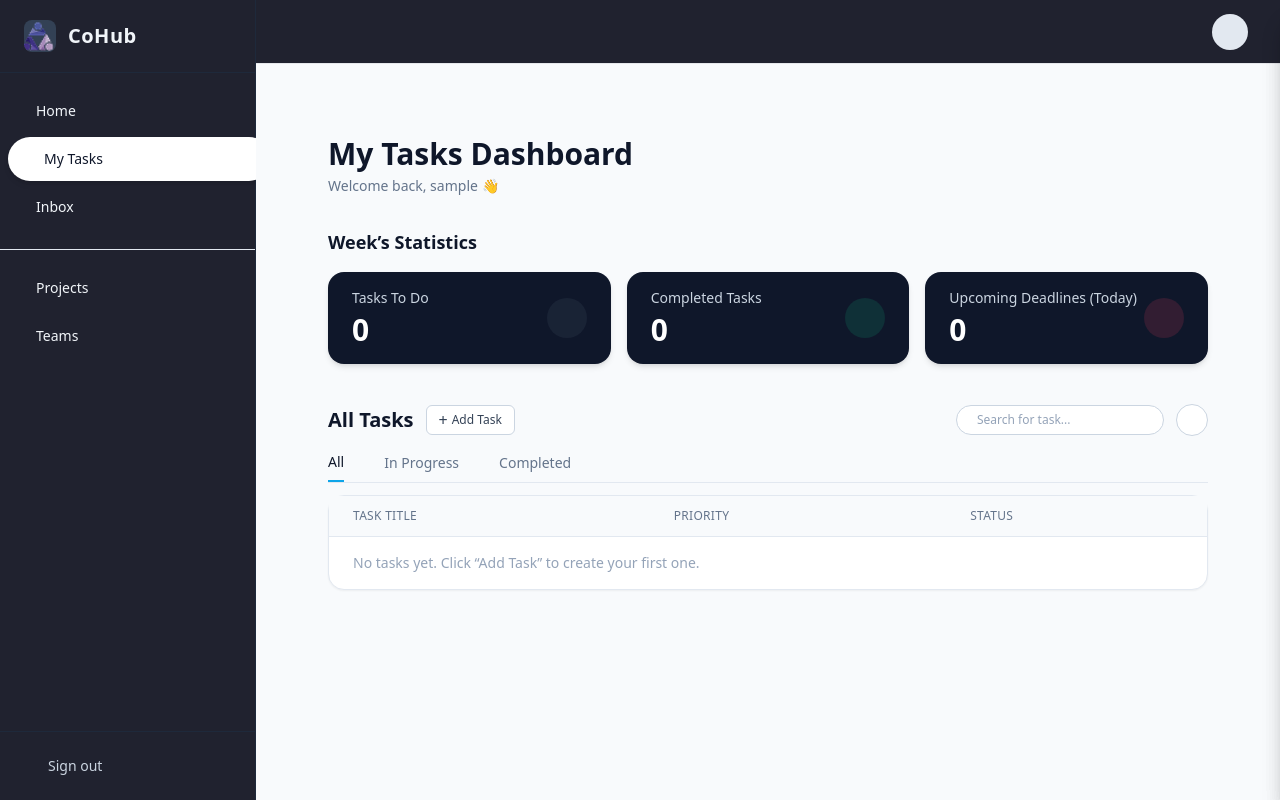
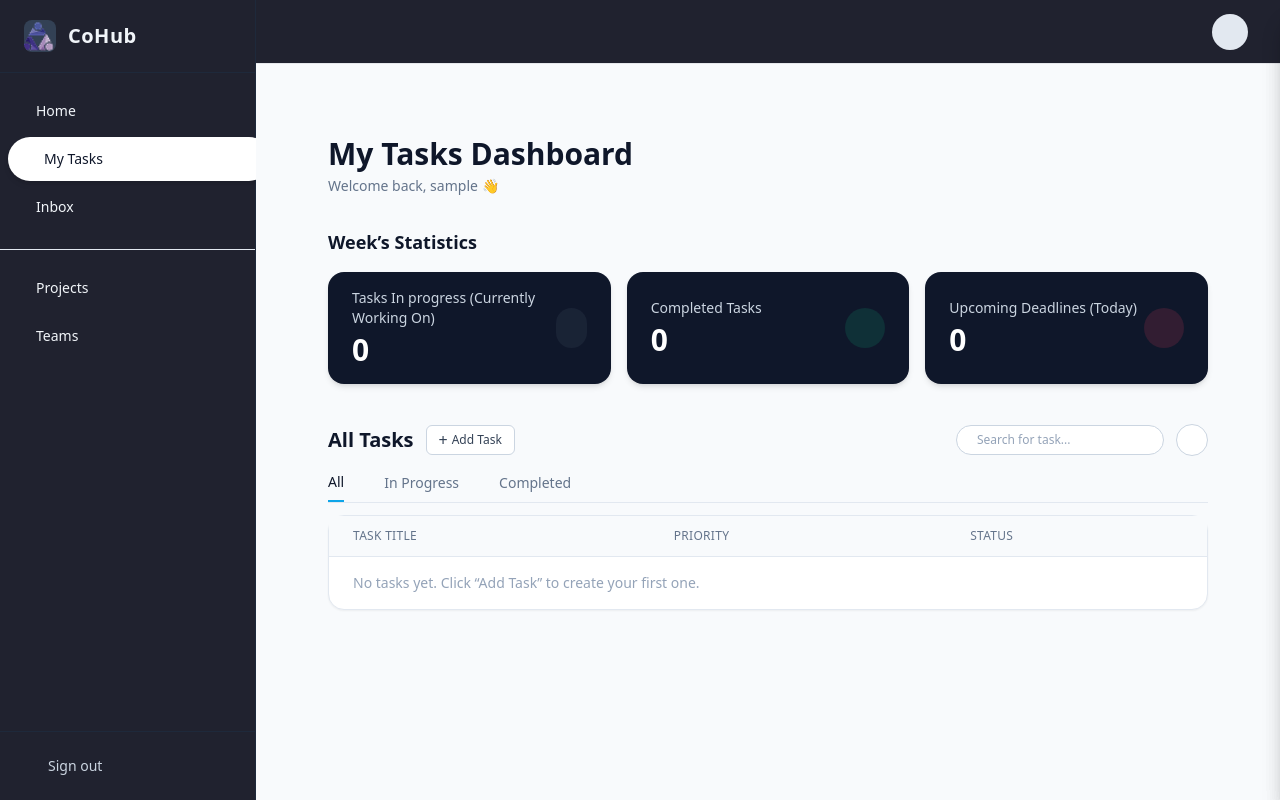
Before and after one commit to BAlshowaikh/IT7405-project-BJ, a Django app: page /tasks/dashboard/ in a window 1280 px wide. Run offline with Django 3.2, Linux system fonts and the light colour scheme; the visitor is signed in with stand-in values (Sample User, id 1); data that the repository does not hold is empty; some libraries are stand-ins or nearby versions.

Commit message:
Stats works and logout icon fixed

```diff
--- a/apps/tasks/static/tasks/js/dashboard.js
+++ b/apps/tasks/static/tasks/js/dashboard.js
@@ -385,6 +385,22 @@ const renderTaskDetails = (task) => {
 
       const data = await response.json();
       renderTasks(data.tasks || []);
+
+      if (data.stats) {
+        const inProgressEl = document.getElementById("stat-in-progress");
+        const completedEl = document.getElementById("stat-completed");
+        const urgentEl = document.getElementById("stat-urgent-today");
+
+        if (inProgressEl) {
+          inProgressEl.textContent = data.stats.tasks_in_progress_this_week;
+        }
+        if (completedEl) {
+          completedEl.textContent = data.stats.tasks_completed_this_week;
+        }
+        if (urgentEl) {
+          urgentEl.textContent = data.stats.tasks_urgent_today;
+        }
+      }
     } catch (err) {
       console.error("Error loading tasks", err);
     }
--- a/apps/tasks/templates/tasks/dashboard.html
+++ b/apps/tasks/templates/tasks/dashboard.html
@@ -27,8 +27,8 @@
                flex items-center justify-between shadow-md"
       >
         <div>
-          <p class="text-sm text-slate-300 mb-1">Tasks To Do</p>
-          <p class="text-3xl font-bold">{{ tasks_in_progress_this_week }}</p>
+          <p class="text-sm text-slate-300 mb-1">Tasks In progress (Currently Working On)</p>
+          <p class="text-3xl font-bold" id="stat-in-progress">{{ tasks_in_progress_this_week }}</p>
         </div>
         <div class="flex items-center justify-center w-10 h-10 rounded-full bg-slate-800/70">
           <iconify-icon icon="mdi:timer-sand" class="text-xl"></iconify-icon>
@@ -42,7 +42,7 @@
       >
         <div>
           <p class="text-sm text-slate-300 mb-1">Completed Tasks</p>
-          <p class="text-3xl font-bold">{{ tasks_completed_this_week }}</p>
+          <p class="text-3xl font-bold" id="stat-completed">{{ tasks_completed_this_week }}</p>
         </div>
         <div class="flex items-center justify-center w-10 h-10 rounded-full bg-emerald-500/15">
           <iconify-icon icon="mdi:check-circle" class="text-emerald-400 text-2xl"></iconify-icon>
@@ -56,7 +56,7 @@
       >
         <div>
           <p class="text-sm text-slate-300 mb-1">Upcoming Deadlines (Today)</p>
-          <p class="text-3xl font-bold">{{ tasks_urgent_today }}</p>
+          <p class="text-3xl font-bold" id="stat-urgent-today">{{ tasks_urgent_today }}</p>
         </div>
         <div class="flex items-center justify-center w-10 h-10 rounded-full bg-rose-500/15">
           <iconify-icon icon="mdi:alert" class="text-rose-400 text-2xl"></iconify-icon>
--- a/apps/tasks/views.py
+++ b/apps/tasks/views.py
@@ -86,8 +86,6 @@ def get_task_identifier(task: Task) -> str:
 
     return str(raw_id) if raw_id is not None else ""
 
-
-
 def serialize_user(user):
     """
     Simplified representation of a user for JSON responses.
@@ -128,6 +126,41 @@ def serialize_task(task: Task):
         "assignee": serialize_user(task.assignee),
     }
 
+# Helper to calculate the statics
+def compute_task_stats(tasks):
+    """
+    Given a list of Task objects, compute the dashboard stats.
+    """
+    today = timezone.localdate()
+    start_of_week = today - datetime.timedelta(days=today.weekday())
+
+    tasks_in_progress_this_week = 0
+    tasks_completed_this_week = 0
+    tasks_urgent_today = 0
+
+    for task in tasks:
+        created_date = task.created_at.date() if task.created_at else None
+        due_date = task.due_date
+
+        if created_date and start_of_week <= created_date <= today:
+            if task.status == Task.STATUS_IN_PROGRESS:
+                tasks_in_progress_this_week += 1
+            elif task.status == Task.STATUS_DONE:
+                tasks_completed_this_week += 1
+
+        if (
+            due_date == today
+            and task.status in [Task.STATUS_TODO, Task.STATUS_IN_PROGRESS]
+        ):
+            tasks_urgent_today += 1
+
+    return {
+        "tasks_in_progress_this_week": tasks_in_progress_this_week,
+        "tasks_completed_this_week": tasks_completed_this_week,
+        "tasks_urgent_today": tasks_urgent_today,
+    }
+
+
 
 # --------------------- Views (controller) ----------------------------
 
@@ -135,41 +168,15 @@ class DashboardView(LoginRequiredMixin, TemplateView):
     template_name = "tasks/dashboard.html"
 
     def get_context_data(self, **kwargs):
-        """
-        Simple version:
-        - Only tasks created by the current user.
-        - Stats computed in Python.
-        """
         context = super().get_context_data(**kwargs)
 
         user = self.request.user
 
-        # 🔹 Only tasks created by this user (Djongo-safe)
         tasks_qs = Task.objects.filter(created_by=user)
         tasks = list(tasks_qs)
 
-        today = timezone.localdate()
-        start_of_week = today - datetime.timedelta(days=today.weekday())
-
-        tasks_in_progress_this_week = 0
-        tasks_completed_this_week = 0
-        tasks_urgent_today = 0
-
-        for task in tasks:
-            created_date = task.created_at.date() if task.created_at else None
-            due_date = task.due_date
-
-            if created_date and start_of_week <= created_date <= today:
-                if task.status == Task.STATUS_TODO:
-                    tasks_in_progress_this_week += 1
-                elif task.status == Task.STATUS_DONE:
-                    tasks_completed_this_week += 1
-
-            if (
-                due_date == today
-                and task.status in [Task.STATUS_TODO, Task.STATUS_IN_PROGRESS]
-            ):
-                tasks_urgent_today += 1
+        # 🔹 Use shared helper
+        stats = compute_task_stats(tasks)
 
         # Python-side sorting: by due_date then created_at desc
         sorted_tasks = sorted(
@@ -184,9 +191,9 @@ class DashboardView(LoginRequiredMixin, TemplateView):
         context["active_page"] = "tasks"
         context["tasks"] = sorted_tasks[:50]
 
-        context["tasks_in_progress_this_week"] = tasks_in_progress_this_week
-        context["tasks_completed_this_week"] = tasks_completed_this_week
-        context["tasks_urgent_today"] = tasks_urgent_today
+        context["tasks_in_progress_this_week"] = stats["tasks_in_progress_this_week"]
+        context["tasks_completed_this_week"] = stats["tasks_completed_this_week"]
+        context["tasks_urgent_today"] = stats["tasks_urgent_today"]
 
         return context
 
@@ -270,6 +277,13 @@ class TaskListApiView(LoginRequiredMixin, View):
     def get(self, request):
         user = request.user
 
+        # Base queryset for this user
+        base_qs = Task.objects.filter(created_by=user)
+
+        # 🔹 Compute stats on ALL tasks (regardless of table filters)
+        all_tasks = list(base_qs)
+        stats = compute_task_stats(all_tasks)
+
         # Start from tasks created by this user only
         qs = Task.objects.filter(created_by=user)
 
@@ -295,6 +309,7 @@ class TaskListApiView(LoginRequiredMixin, View):
             {
                 "tasks": tasks_data,
                 "count": len(tasks_data),
+                "stats": stats,
             }
         )
 
--- a/templates/partials/_sidebar.html
+++ b/templates/partials/_sidebar.html
@@ -105,7 +105,7 @@
   </nav>
 
   {# Sign out at bottom #}
-  <div class="border-t border-slate-800 px-6 py-4">
+  <!-- <div class="border-t border-slate-800 px-6 py-4">
     <form method="post" action="{% url 'accounts:logout' %}" class="w-full">
       {% csrf_token %}
       <button
@@ -120,5 +120,19 @@
         <span>Sign out</span>
       </button>
     </form>
-  </div>
+  </div> -->
+  <div class="border-t border-slate-800 px-6 py-4">
+  <a
+    href="{% url 'accounts:logout' %}"
+    class="flex w-full items-center gap-3 text-sm font-medium text-slate-300
+           hover:text-red-300 hover:bg-slate-800/70 rounded-md px-3 py-2 transition"
+  >
+    <iconify-icon
+      icon="solar:logout-2-linear"
+      class="text-lg"
+    ></iconify-icon>
+    <span>Sign out</span>
+  </a>
+</div>
+
 </aside>
```
